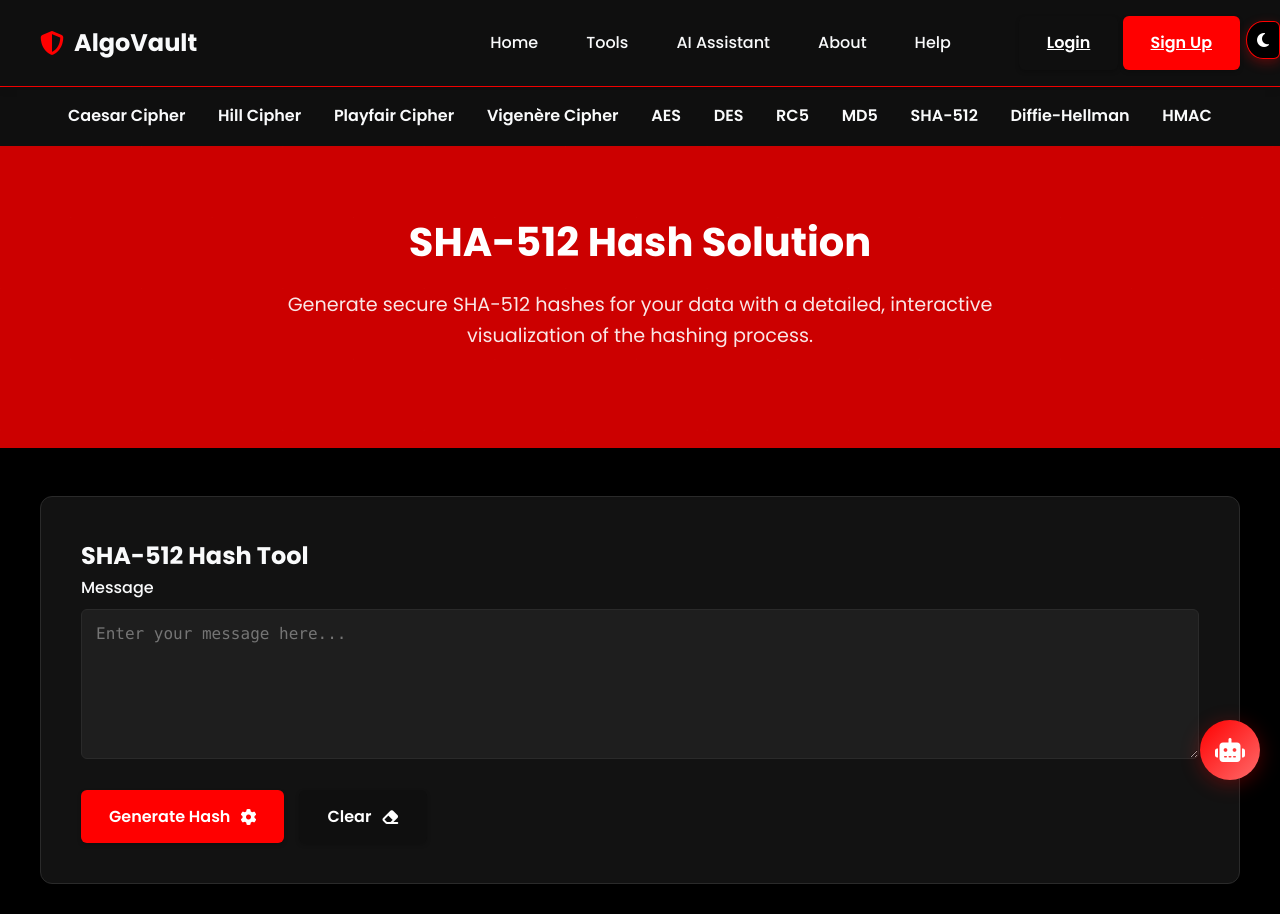
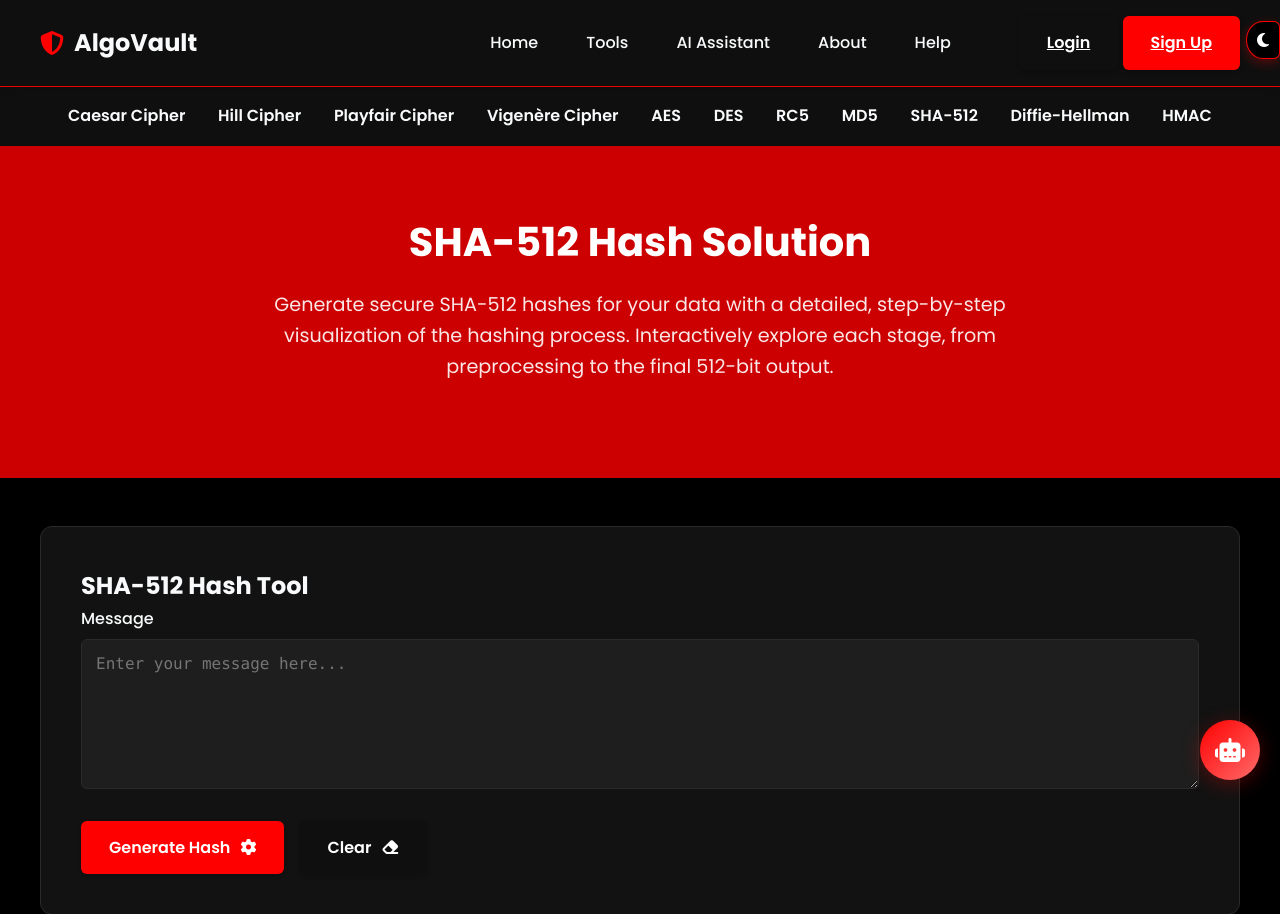
Before and after one commit to The-Web-Dev-Forge/AlgoVault, a Django app: page /sha512/ in a window 1280 px wide. Shown: the top 914 px of the page. Run offline with Django 5.2, Linux system fonts and the light colour scheme.

Commit message:
feat(crypto): Update SHA512 template with enhanced hashing interface

```diff
--- a/Cryptography/templates/sha512.html
+++ b/Cryptography/templates/sha512.html
@@ -1,17 +1,17 @@
 {% extends "base.html" %}
 {% load static %}
 
-{% block title %}CipherPro | SHA-512 Hash Tool{% endblock %}
+{% block title %}SHA-512 | AlgoVault{% endblock %}
 
 {% block extra_head %}
     <link rel="stylesheet" href="{% static 'css/sha512.css' %}">
 {% endblock %}
 
 {% block content %}
-<section class="hero" id="home">
+<section class="hero" id="home" style="height: 332px;">
     <div class="container">
         <h1>SHA-512 Hash Solution</h1>
-        <p>Generate secure SHA-512 hashes for your data with a detailed, interactive visualization of the hashing process.</p>
+        <p>Generate secure SHA-512 hashes for your data with a detailed, step-by-step visualization of the hashing process. Interactively explore each stage, from preprocessing to the final 512-bit output.</p>
     </div>
 </section>
 
@@ -151,11 +151,11 @@
         <h2 class="section-title">About SHA-512</h2>
         <div class="info-content">
             <div class="info-text">
-                <p>The Secure Hash Algorithm 512 (SHA-512) is a cryptographic hash function and a member of the SHA-2 family, designed by the United States National Security Agency (NSA). A hash function takes an input of any length and produces a fixed-size string of characters, which is the hash value.</p>
+                <p>The Secure Hash Algorithm 512 (SHA-512) is a cryptographic hash function and a member of the SHA-2 family, designed by the United States National Security Agency (NSA). A hash function takes an input of any length and produces a fixed-size string of characters, which is the hash value.</p><br>
                 <p>SHA-512 generates a 512-bit (64-byte) hash, typically rendered as a 128-character hexadecimal number. It is computationally infeasible to find two different messages that hash to the same value (collision resistance) or to find a message that produces a given hash (preimage resistance). This makes it ideal for verifying data integrity and hashing passwords.</p>
             </div>
             <div class="info-image">
-                <img src="https://i.stack.imgur.com/32G53.png" alt="SHA-512 Algorithm Structure">
+                <img src="https://drive.google.com/file/d/1wPQ1vCoqoJzRmkn9bxSySZS-bgMUtQ5n/view?usp=sharing" alt="SHA-512 Algorithm Structure">
             </div>
         </div>
     </section>
```
